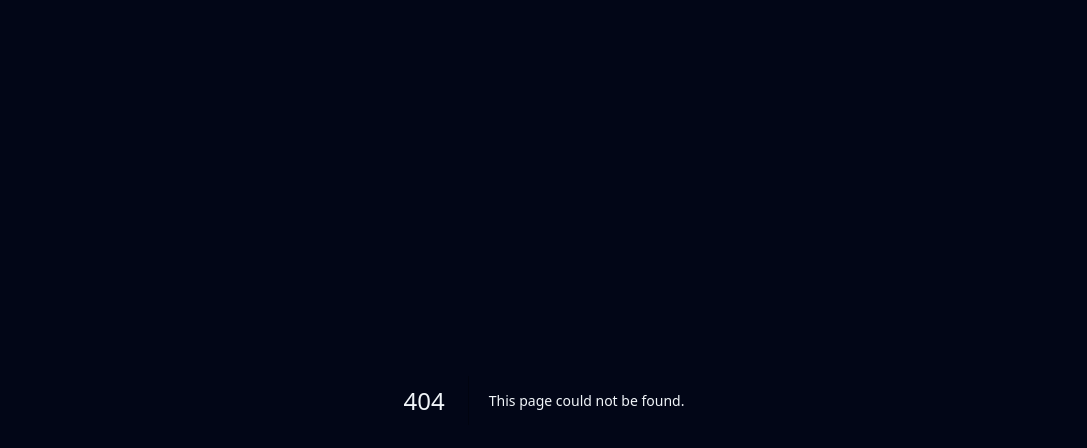
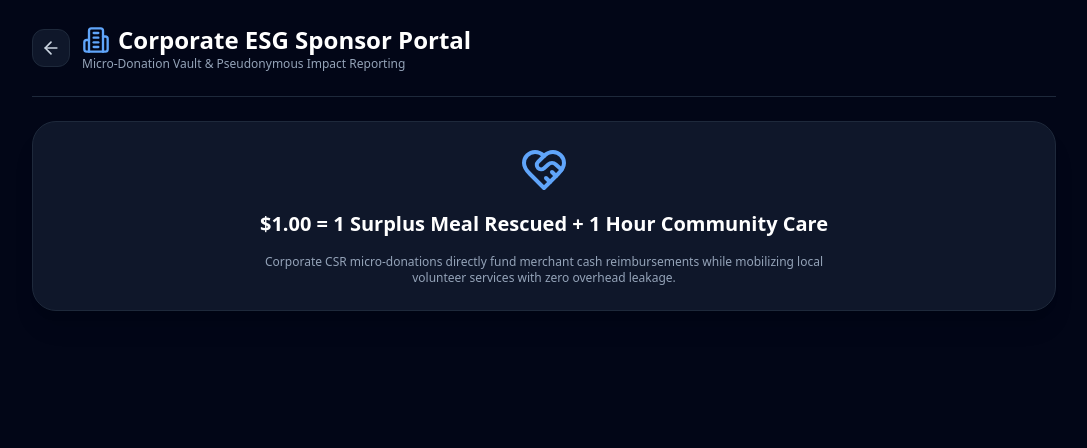
Before and after one commit to time2coin/time2coin, a Next.js app: page /corporate in a window 1280 px wide. Before the commit this address had no page. Shown: the top 448 px of the page, without its empty margins (96-1183 px from the left). Built offline with nearby package versions, Linux system fonts and the light colour scheme.

Commit message:
Add Corporate CSR Portal component

```diff
--- /dev/null
+++ b/app/corporate/page.tsx
@@ -0,0 +1,32 @@
+'use client';
+
+import React from 'react';
+import { Building2, ArrowLeft, HeartHandshake, ShieldCheck } from 'lucide-react';
+
+export default function CorporateCSRPortal() {
+  return (
+    <div className="min-h-screen bg-slate-950 text-slate-100 font-sans p-6">
+      <header className="max-w-5xl mx-auto flex items-center justify-between pb-6 border-b border-slate-800 mb-6">
+        <div className="flex items-center gap-3">
+          <a href="/" className="p-2 bg-slate-900 hover:bg-slate-800 border border-slate-800 rounded-xl transition">
+            <ArrowLeft className="w-5 h-5 text-slate-300" />
+          </a>
+          <div>
+            <h1 className="text-2xl font-black text-white flex items-center gap-2">
+              <Building2 className="w-7 h-7 text-blue-400" /> Corporate ESG Sponsor Portal
+            </h1>
+            <p className="text-xs text-slate-400">Micro-Donation Vault & Pseudonymous Impact Reporting</p>
+          </div>
+        </div>
+      </header>
+
+      <main className="max-w-5xl mx-auto space-y-6">
+        <div className="bg-slate-900 border border-slate-800 rounded-3xl p-6 shadow-xl text-center space-y-4">
+          <HeartHandshake className="w-12 h-12 text-blue-400 mx-auto" />
+          <h2 className="text-xl font-bold text-white">$1.00 = 1 Surplus Meal Rescued + 1 Hour Community Care</h2>
+          <p className="text-xs text-slate-400 max-w-xl mx-auto">Corporate CSR micro-donations directly fund merchant cash reimbursements while mobilizing local volunteer services with zero overhead leakage.</p>
+        </div>
+      </main>
+    </div>
+  );
+}
```
